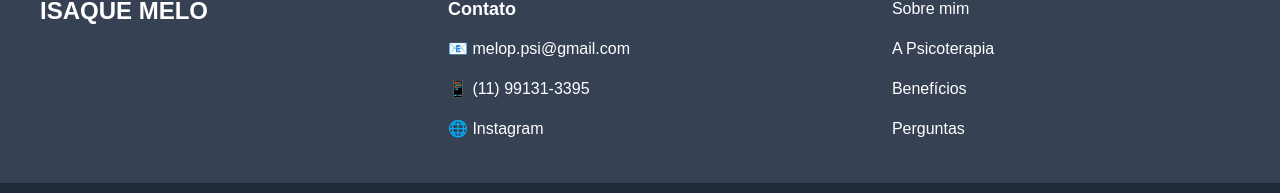
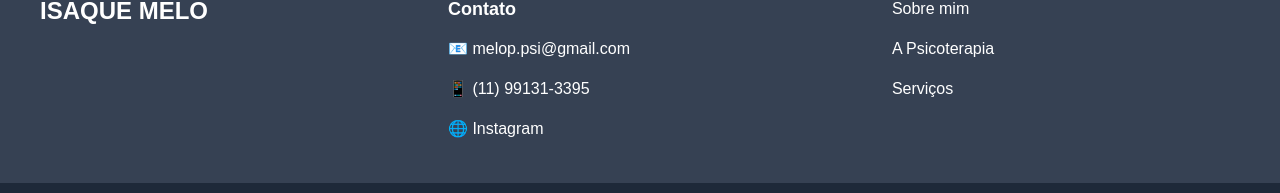
Before and after one commit to sidneyFdev/Isaque-Pereira-Psicologo, a Next.js app: page / in a window 1280 px wide. Shown: the part 3434-3627 px from the top of the page. Built offline with nearby package versions, Linux system fonts and the light colour scheme.

Commit message:
fix: removendo link para perguntas, pagina inexistente

```diff
--- a/src/app/_components/_layout/Footer.jsx
+++ b/src/app/_components/_layout/Footer.jsx
@@ -35,13 +35,13 @@ export default function Footer() {
             link: '#how-it-works'
         },
         {
-            text: 'Benefícios',
+            text: 'Serviços',
             link: '#services'
         },
-        {
-            text: 'Perguntas',
-            link: '#footer'
-        }
+        // {
+        //     text: 'Perguntas',
+        //     link: null
+        // }
     ]
 
   return (
```
